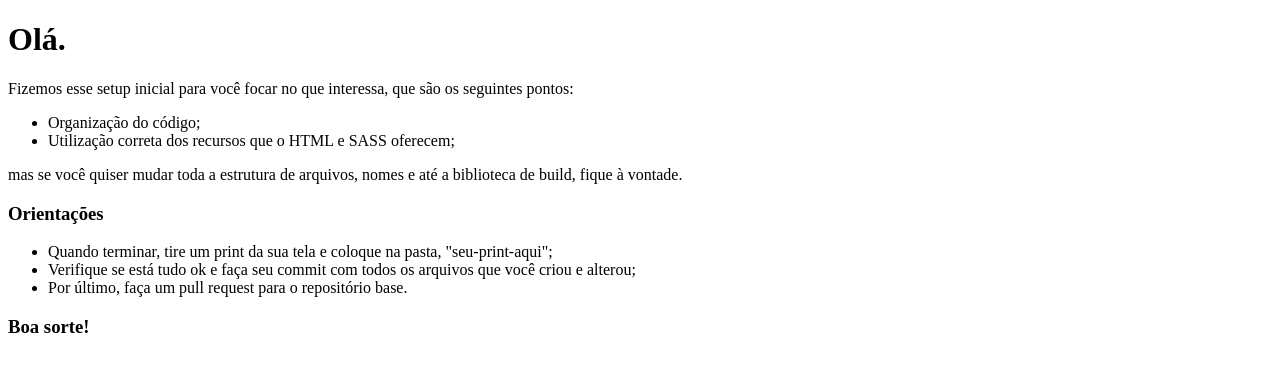
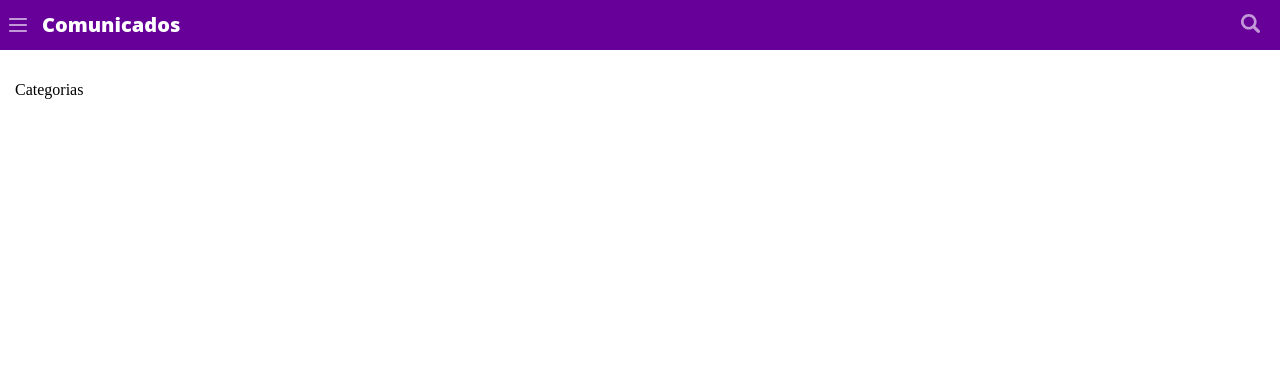
Before and after one commit to VilelaBefore/Desafio-Ui-Dev, a website: page src/index.html in a window 1280 px wide. Drawn offline with Linux system fonts and the light colour scheme.

Commit message:
inicando projeto

```diff
--- a/src/index.html
+++ b/src/index.html
@@ -1,38 +1,28 @@
 <!DOCTYPE html>
-<html>
-<head lang="en">
-    <meta charset="UTF-8">
-    <meta name="viewport" content="width=device-width, initial-scale=1.0">
-    <title>Desafio Front-end Before</title>
-    <link rel="stylesheet" href="css/styles.css"/>
+<html lang="pt">
+
+<head>
+  <meta charset="UTF-8">
+  <meta name="viewport" content="width=device-width, initial-scale=1.0">
+  <meta http-equiv="X-UA-Compatible" content="ie=edge">
+  <title>Pedro Desafio Before Ti </title>
+  <link rel="stylesheet" href="css/styles.css">
 </head>
+
 <body>
+  <header class="cabecalho">
+    <img class="menu-hamburguer" src="img/hamburguer-menu-icon.svg" alt="Textos">
+    <h2 class="titulo-cabecalho">Comunicados</h2>
+    <a class="pesquisar" href="#">
+      <img  src="img/search-icon.svg" alt="">
+    </a>
+  </header>
+  <div>
+    <h4 class="titulo-categorias">Categorias</h4>
+    <a class="href="#"></a>
+    <a href="#"></a>
+    <a href="#"></a>
+  </div>
+</body>
 
-<h1>Olá.</h1>
-<div>
-  <p>
-    Fizemos esse setup inicial para você focar no que interessa, que são os seguintes pontos:
-  </p>
-  <ul>
-    <li>Organização do código;</li>
-    <li>Utilização correta dos recursos que o HTML e SASS oferecem;</li>
-  </ul>
-  <p>
-    mas se você quiser mudar toda a estrutura de arquivos, nomes e até a biblioteca de build, fique à vontade.
-  </p>
-
-  <h3>Orientações</h3>
-
-  <ul>
-    <li>Quando terminar, tire um print da sua tela e coloque na pasta, "seu-print-aqui";</li>
-    <li>Verifique se está tudo ok e faça seu commit com todos os arquivos que você criou e alterou;</li>
-    <li>Por último, faça um pull request para o repositório base.</li>
-  </ul>
-
-  <h3>Boa sorte!</h3>
-
-</div>
-
-<script src="js/scripts.js"></script>
-</body>
 </html>
--- a/src/sass/styles.scss
+++ b/src/sass/styles.scss
@@ -1,4 +1,36 @@
 @import 'base/config';
+@import '../../node_modules/reset-css/_reset';
+$cor-primaria: #660099;
+$cor-branca: #ffffff;
+.cabecalho {
+    position: relative;
+    width: 100%;
+    height: 50px;
+    background-color: $cor-primaria;
+    display: flex;
+    align-items: center;
+    .menu-hamburguer {
+        margin-left: 9px;
+        margin-right: 15px;
+    }
+    .titulo-cabecalho {
+        font-family: "open sans";
+        font-weight: 900;
+        font-size: 20px;
+        text-align: Left;
+        color: $cor-branca;
+        width: 282px;
+    }
+    .pesquisar {
+        position: absolute;
+        right: 20px;
 
-// -> Use se preferir
-//@import '../../node_modules/reset-css/_reset';
+
+    }
+}
+
+.titulo-categorias {
+    margin-top: 32px;
+    margin-left: 15px;
+
+}
```
Also changed, not shown: src/css/styles.css, src/img/download-icon.svg (added), src/img/hamburguer-menu-icon.svg (added), src/img/icons8-tv-retrô-100.png (added), src/img/icons8-tv-retrô-50.png (added), src/img/pdf-icon.svg (added), src/img/search-icon.svg (added), src/img/vivo-logo-1.png (added), 2 other files.
